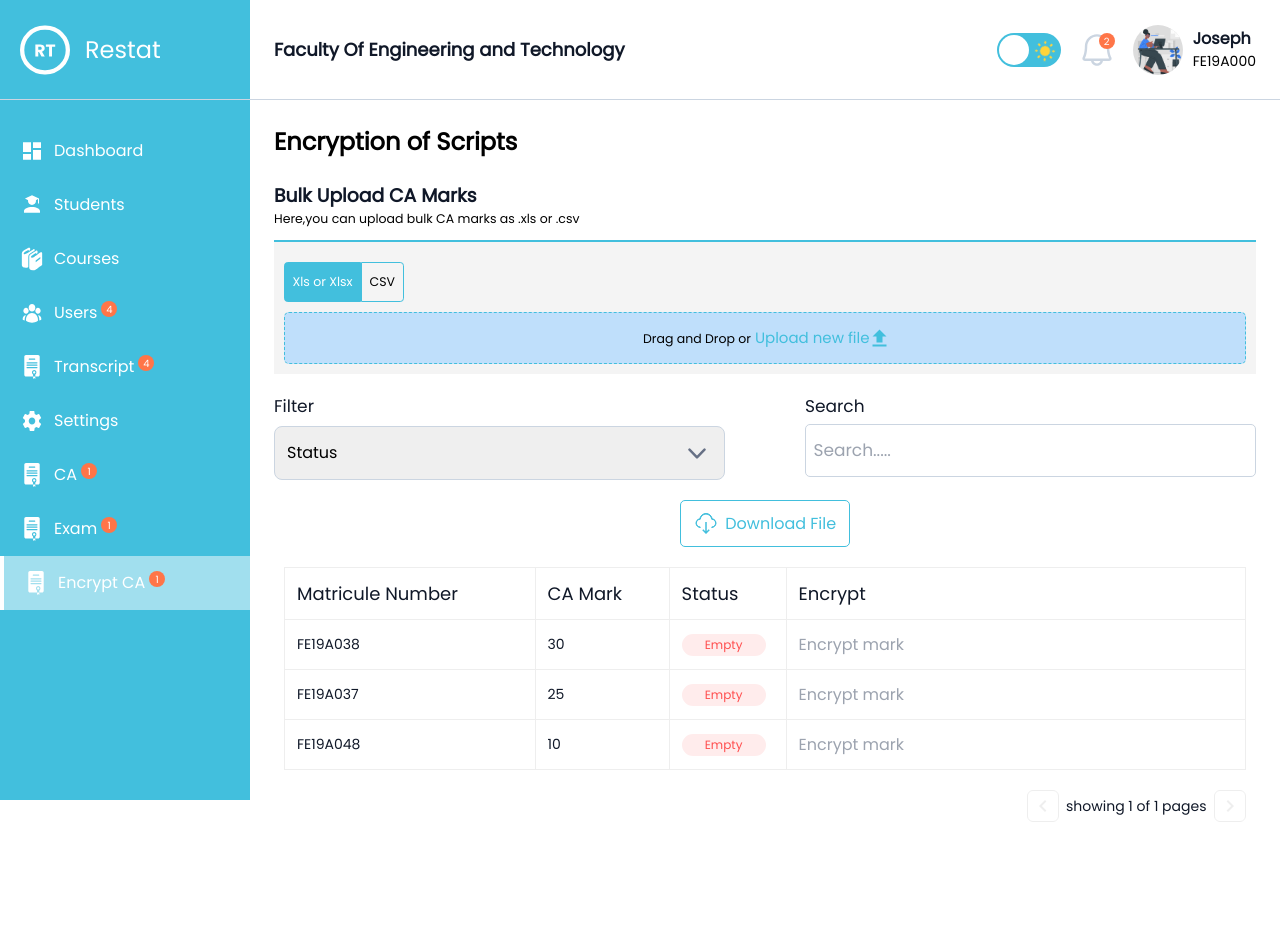
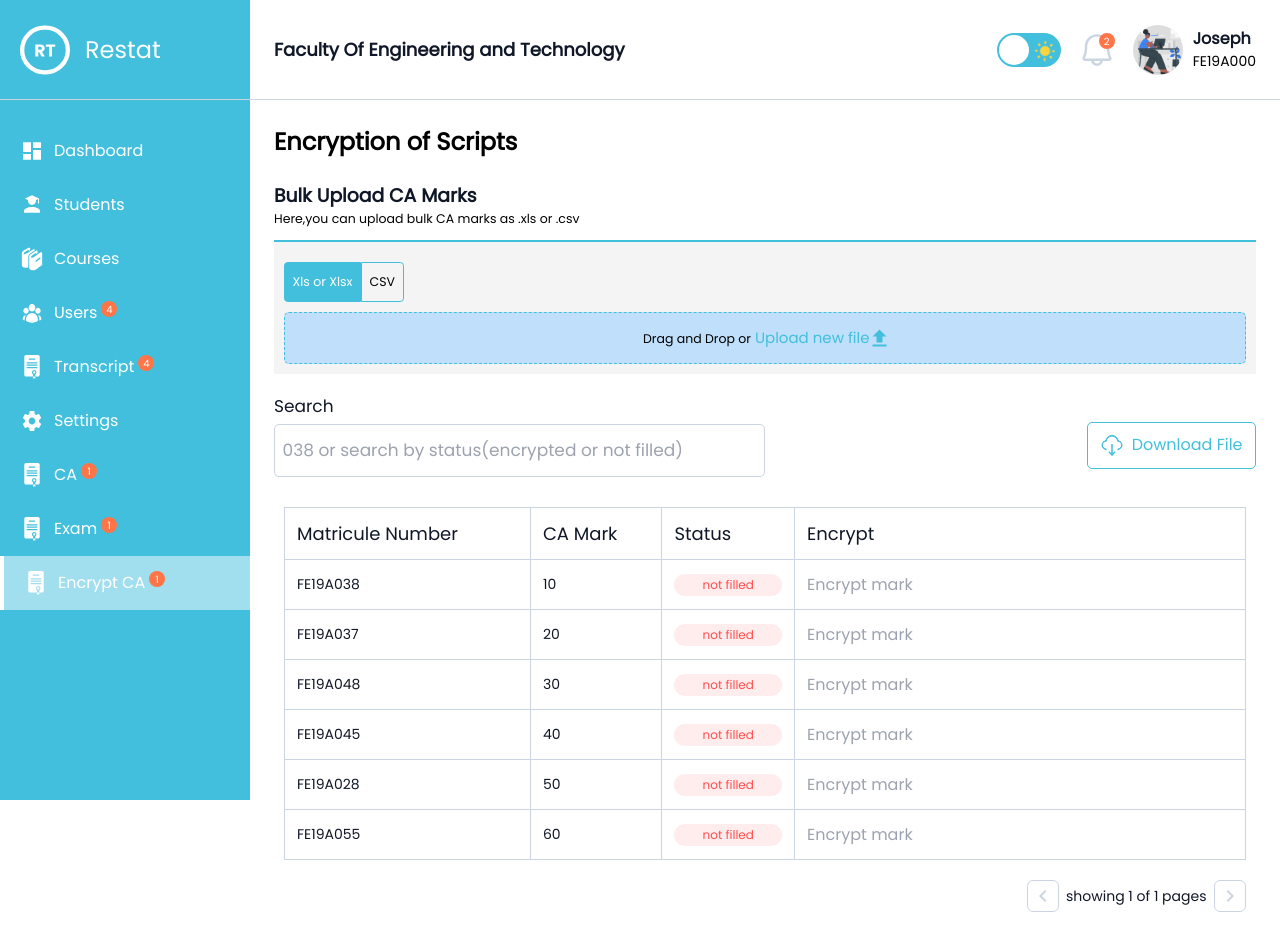
Before and after one commit to fet-ub/restat-client, a React (Create React App) app: page /dashboard/encrypt-ca in a window 1280 px wide. Shown: the top 950 px of the page. Built offline with nearby package versions, Linux system fonts and the light colour scheme.

Commit message:
add an editable table

```diff
--- a/src/components/common/cards/status-card/StatusCard.common.tsx
+++ b/src/components/common/cards/status-card/StatusCard.common.tsx
@@ -11,12 +11,12 @@ const StatusCard = ({encrypted}:StatusCardPropType) => {
     <div
       className={`${styles.container}
      ${
-       encrypted
+       encrypted === 'encrypted'
          ? styles.encrypted
          : styles.empty
      }`}
     >
-      <p>{encrypted?'Encrypted':'Empty'}</p>
+      <p>{encrypted}</p>
     </div>
   );
 }
--- a/src/components/common/cards/status-card/statuscard.module.css
+++ b/src/components/common/cards/status-card/statuscard.module.css
@@ -3,7 +3,7 @@
   align-items: center;
   justify-content: center;
   padding: 5px 12px;
-  max-width: 84px;
+  max-width: 110px;
   max-height: 22px;
   border-radius: 45px;
   font-size: 12px;
--- a/src/components/common/table/encrypt-ca/EncryptCaTable.common.tsx
+++ b/src/components/common/table/encrypt-ca/EncryptCaTable.common.tsx
@@ -1,7 +1,7 @@
 import React, { useState } from "react";
 import styles from "./encryptCaTable.module.css";
 import StatusCard from "../../cards/status-card/StatusCard.common";
-import SelectInput from "../../inputs/select-input/SelectInput.common";
+// import SelectInput from "../../inputs/select-input/SelectInput.common";
 import TextInput from "../../inputs/text-input/TextInput.common";
 import Button from "../../buttons/Button.common";
 import { IconRepository } from "../../../../repository/icons/icon.repository";
@@ -10,7 +10,7 @@ interface marksType {
   id: string;
   matricule: string;
   Ca: string;
-  status: boolean;
+  status: string;
   encrypt: string;
 }
 
@@ -19,46 +19,77 @@ const EncryptCaTable = () => {
     filterText: "",
     searchText: "",
   });
+
+
+  const [currentPage, setCurrentPage] = useState(1);
+  const [itemsPerPage] = useState(10);
+
+
+
   const data = [
     {
       id: "01",
       matricule: "FE19A038",
-      Ca: "30",
-      status: false,
-      encrypt: '',
+      Ca: "10",
+      status: "not filled",
+      encrypt: "",
     },
     {
       id: "02",
       matricule: "FE19A037",
-      Ca: "25",
-      status: false,
-      encrypt: '',
+      Ca: "20",
+      status: "not filled",
+      encrypt: "",
     },
     {
       id: "03",
       matricule: "FE19A048",
-      Ca: "10",
-      status: false,
-      encrypt: '',
+      Ca: "30",
+      status: "not filled",
+      encrypt: "",
+    },
+    {
+      id: "04",
+      matricule: "FE19A045",
+      Ca: "40",
+      status: "not filled",
+      encrypt: "",
+    },
+    {
+      id: "05",
+      matricule: "FE19A028",
+      Ca: "50",
+      status: "not filled",
+      encrypt: "",
+    },
+    {
+      id: "06",
+      matricule: "FE19A055",
+      Ca: "60",
+      status: "not filled",
+      encrypt: "",
     },
   ];
 
   const [marksData, setMarksData] = useState<marksType[]>(data);
 
 
-  const [currentPage, setCurrentPage] = useState(1);
-  const [itemsPerPage] = useState(6);
+
   //  const [pageNumberLimit, setpageNumberLimit] = useState(6)
 
   const indexOfLastPost = currentPage * itemsPerPage;
   const indexOfFirstPost = indexOfLastPost - itemsPerPage;
-  const currentMarks = data.slice(
-    indexOfFirstPost,
-    indexOfLastPost
-  );
+  // const currentMarks = data.slice(
+  //   indexOfFirstPost,
+  //   indexOfLastPost
+  // );
+
+  // console.log(currentMarks)
+
+  // const [filteredData, setFilteredData] = useState<marksType[]>(marksData);
 
   const pages = [];
-  for (let i = 1; i <= Math.ceil(data.length / itemsPerPage); i++) {
+  for (let i = 1; i <= Math.ceil(marksData.length / itemsPerPage); i++) {
     pages.push(i);
   }
 
@@ -69,7 +100,7 @@ const EncryptCaTable = () => {
   };
 
   const nextPage = () => {
-    if (currentPage !== Math.ceil(data.length / itemsPerPage)) {
+    if (currentPage !== Math.ceil(marksData.length / itemsPerPage)) {
       setCurrentPage(currentPage + 1);
     }
   };
@@ -79,11 +110,11 @@ const EncryptCaTable = () => {
     id: string
   ) => {
     const { name, value } = e.target;
-    console.log("name", name);
-    console.log("value", value);
-    console.log("id", id);
+    // console.log("name", name);
+    // console.log("value", value);
+    // console.log("id", id);
 
-    const statusValue= e.target.value?true:false
+    const statusValue= e.target.value?'encrypted':'not filled';
 
     const editData = marksData.map((item) =>
       item.id === id && name
@@ -91,38 +122,29 @@ const EncryptCaTable = () => {
         : item
     );
 
-    console.log("editData", editData);
+    // console.log("editData", editData);
 
-    setMarksData(editData);
+    // setFilteredData(editData);
+    setMarksData(editData)
   };
+
+
+
+
+  // console.log(form.filterText);
+
   return (
     <>
-      <div className="flex flex-col mt-8 ">
-        <div className="flex gap-32">
-          <SelectInput
-            selectOptions={[
-              {
-                label: "Status",
-                value: "status",
-              },
-              {
-                label: "Matricule",
-                value: "matricule",
-              },
-            ]}
-            label="Filter"
-            value={form.filterText}
-            onChange={(e) => {
-              setForm({ ...form, filterText: e.target.value });
-            }}
-          />
+      <div className="flex justify-between  mt-8 ">
+        <div className="w-1/2">
           <TextInput
-            placeholder={"Search....."}
+            placeholder={"038 or search by status(encrypted or not filled)"}
             value={form.searchText}
             name={"searchText"}
             label={"Search"}
             type={"text"}
             onChange={(e) => {
+              // handleUserSearch(e);
               setForm({ ...form, searchText: e.target.value });
             }}
           />
@@ -151,16 +173,31 @@ const EncryptCaTable = () => {
             </tr>
           </thead>
           <tbody>
-            {marksData.map((mark) => {
+            {marksData
+              .filter((value) => {
+                return (
+                  value.matricule
+                    .toLowerCase()
+                    .includes(form.searchText.toLowerCase()) ||
+                  value.status
+                    .toLowerCase()
+                    .includes(form.searchText.toLowerCase())
+                );
+
+                // return keys.some((key) => value[key].toLowerCase().includes(form.searchText.toLowerCase()));
+                //  || value.status.toLowerCase().includes(form.filterText.toLowerCase())
+              })
+              .slice(indexOfFirstPost, indexOfLastPost)
+              .map((mark) => {
                 return (
                   <tr key={mark.id} className="text-secondary dark:text-white">
                     <td className={styles.row__matricule}>{mark.matricule}</td>
                     <td className={styles.row__ca}>{mark.Ca}</td>
                     <td className={styles.row__status}>
                       {mark.encrypt?.length > 0 ? (
-                      <StatusCard encrypted={true} />
+                        <StatusCard encrypted={"encrypted"} />
                       ) : (
-                      <StatusCard encrypted={false} />
+                        <StatusCard encrypted={"not filled"} />
                       )}
                     </td>
                     <td className={styles.row__input}>
--- a/src/components/common/table/encrypt-ca/encryptCaTable.module.css
+++ b/src/components/common/table/encrypt-ca/encryptCaTable.module.css
@@ -20,13 +20,13 @@
 .table tr th {
   font-size: 18px;
   padding: 12px;
-  border: 1px solid #eeeeee;
+  border: 1px solid rgb(203 213 225);
   text-align: left;
   /* background-color: rgba(217, 221, 146, 0.2); */
 }
 
 .table tr td {
-  border: 1px solid #eeeeee;
+  border: 1px solid rgb(203 213 225);
   text-align: left;
   font-size: 14px;
 
--- a/src/icons/LeftPagnination.icon.tsx
+++ b/src/icons/LeftPagnination.icon.tsx
@@ -20,9 +20,16 @@ const LeftPaginationIcon = ({ width = 32, height = 32 }: IconPropsType) => {
       />
       <path
         d="M19.41 11.41L18 10L12 16L18 22L19.41 20.59L14.83 16L19.41 11.41Z"
-        fill="#eeeeee"
+        fill="rgb(203 213 225)"
       />
-      <rect x="0.5" y="0.5" width="31" height="31" rx="5.5" stroke="#eeeeee" />
+      <rect
+        x="0.5"
+        y="0.5"
+        width="31"
+        height="31"
+        rx="5.5"
+        stroke="rgb(203 213 225)"
+      />
     </svg>
   );
 }
--- a/src/icons/RightPagination.icon.tsx
+++ b/src/icons/RightPagination.icon.tsx
@@ -20,9 +20,16 @@ const RightPaginationIcon = ({ width = 32, height = 32 }: IconPropsType) => {
       />
       <path
         d="M14.0001 10L12.5901 11.41L17.1701 16L12.5901 20.59L14.0001 22L20.0001 16L14.0001 10Z"
-        fill="#eeeeee"
+        fill="rgb(203 213 225)"
       />
-      <rect x="0.5" y="0.5" width="31" height="31" rx="5.5" stroke="#eeeeee" />
+      <rect
+        x="0.5"
+        y="0.5"
+        width="31"
+        height="31"
+        rx="5.5"
+        stroke="rgb(203 213 225)"
+      />
     </svg>
   );
 };
--- a/src/pages/dashboard/encryption-ca/EncryptionCa.page.tsx
+++ b/src/pages/dashboard/encryption-ca/EncryptionCa.page.tsx
@@ -4,7 +4,7 @@ import { IconRepository } from '../../../repository/icons/icon.repository';
 import EncryptCaTable from '../../../components/common/table/encrypt-ca/EncryptCaTable.common';
 
 const EncryptionCaPage = () => {
-  const [isOpen, setIsOpen] = useState(false);
+  // const [isOpen, setIsOpen] = useState(false);
   const [active, setActive] = useState(0);
 
     const [selectedFile, setSelectedFile] = useState<File | undefined>(
@@ -34,7 +34,7 @@ const EncryptionCaPage = () => {
       <DashboardHeader
         label={"Encryption of Scripts"}
         ButtonText="Add CA marks"
-        onClick={() => setIsOpen(true)}
+        // onClick={() => setIsOpen(true)}
         displayButton={false}
       />
 
--- a/src/types/common/status-card/status-card.type.ts
+++ b/src/types/common/status-card/status-card.type.ts
@@ -2,5 +2,5 @@
 
 
 export interface StatusCardPropType{
-    encrypted:boolean;
+    encrypted:string;
 }
```
Lines whose indentation alone changed are shown as unchanged.
